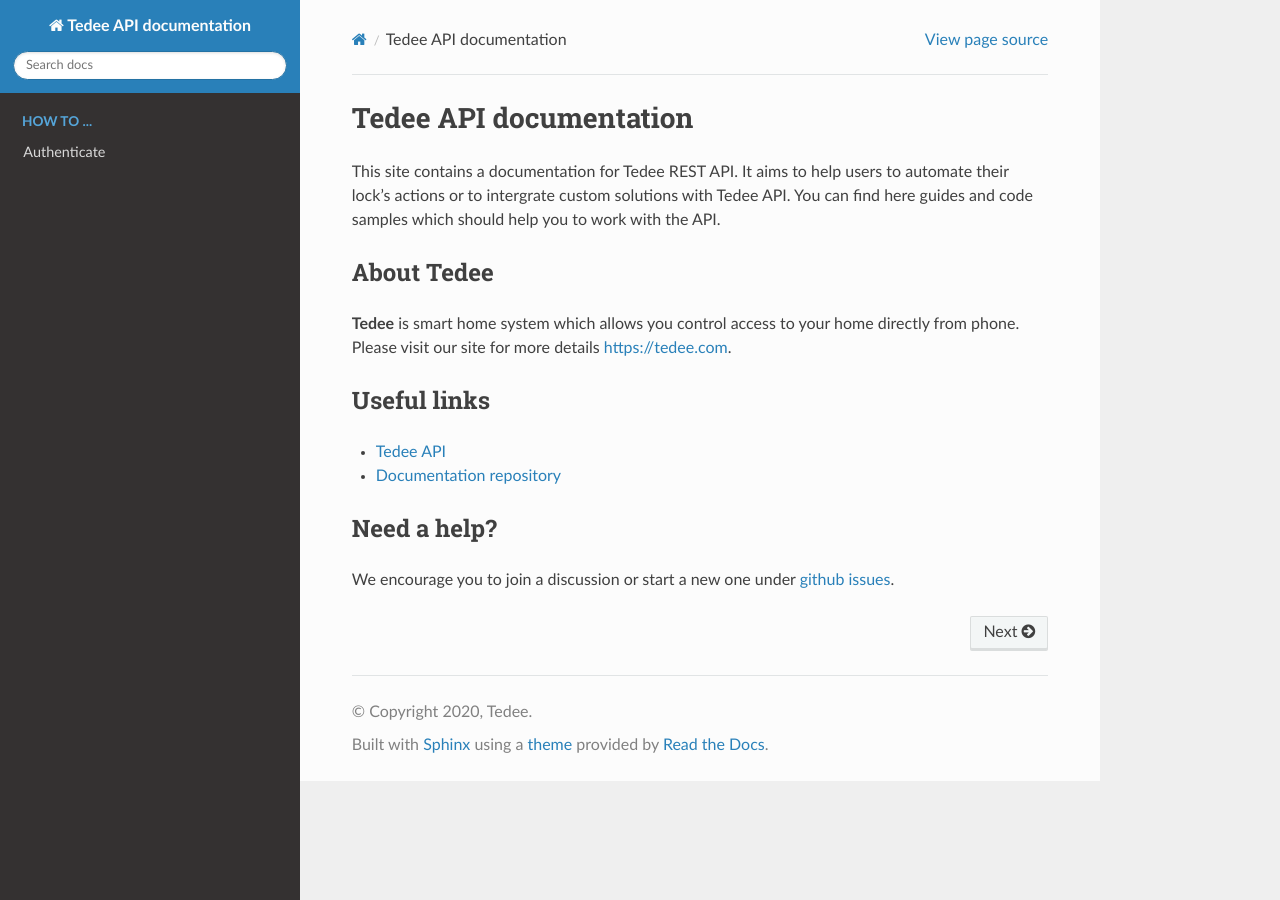
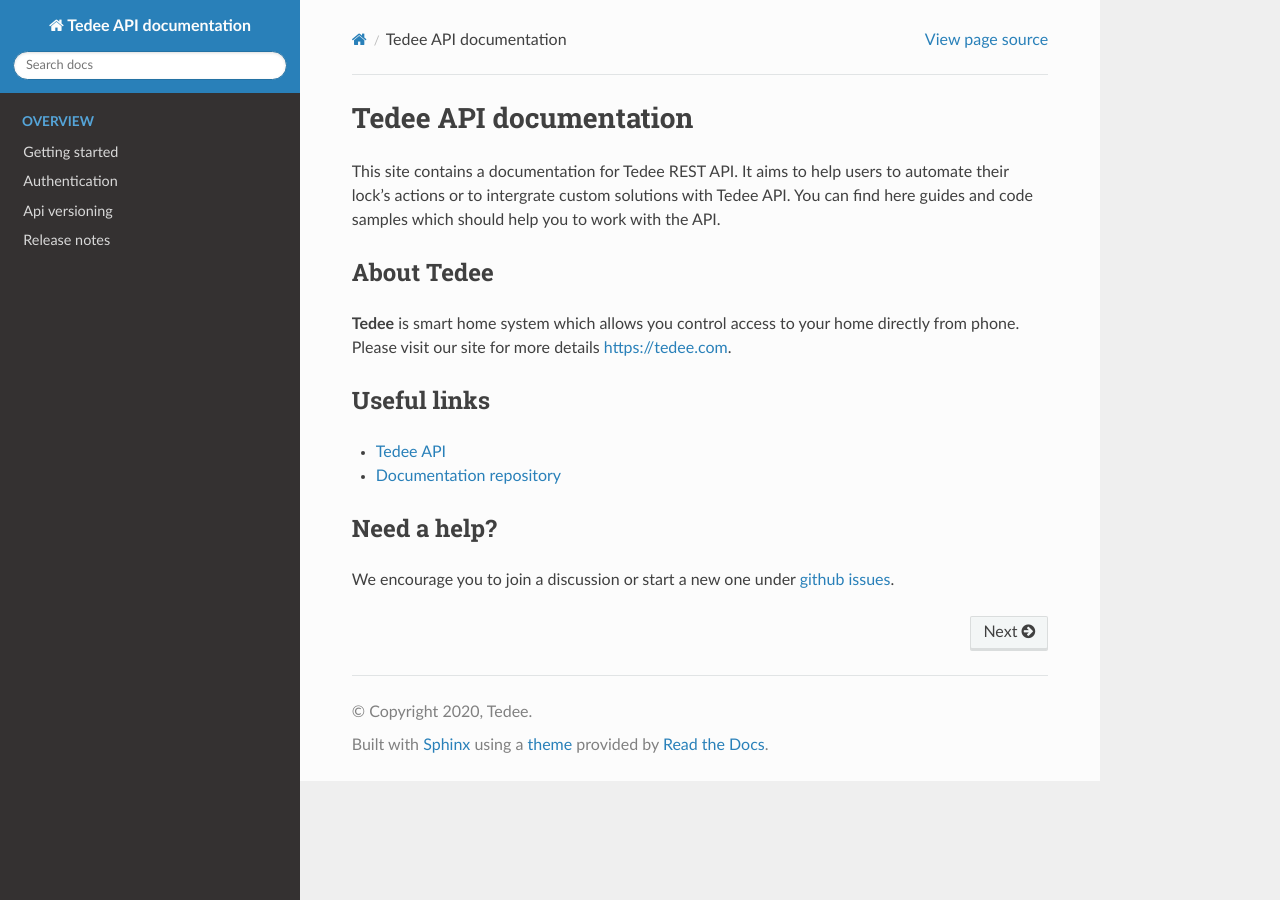
Before and after one commit to tedee-com/tedee-api-doc, a Sphinx documentation site: the page built from docs/source/index.rst, in a window 1280 px wide. Built offline with Sphinx 7.4.7 and the Read the Docs theme 2.0.0, drawn with Linux system fonts in a browser that asks for light colours.

Commit message:
Adjust navigation (#9)
Adjust navigation

```diff
--- /dev/null
+++ b/docs/source/api-versioning.rst
@@ -0,0 +1,2 @@
+Api versioning
+==============
--- /dev/null
+++ b/docs/source/getting-started.rst
@@ -0,0 +1,2 @@
+Getting started
+===============
--- a/docs/source/index.rst
+++ b/docs/source/index.rst
@@ -8,15 +8,18 @@ Tedee API documentation
 
 .. toctree::
    :maxdepth: 2
-   :caption: Getting Started
+   :caption: Overview
    :hidden:
+
+   getting-started
+   authentication
+   api-versioning
+   release-notes
 
 .. toctree::
    :maxdepth: 2
    :caption: How to ...
    :hidden:
-
-   Authenticate<authentication>
 
 This site contains a documentation for Tedee REST API.
 It aims to help users to automate their lock's actions or to intergrate custom solutions with Tedee API.
--- /dev/null
+++ b/docs/source/release-notes.rst
@@ -0,0 +1,2 @@
+Release notes
+=============
```
